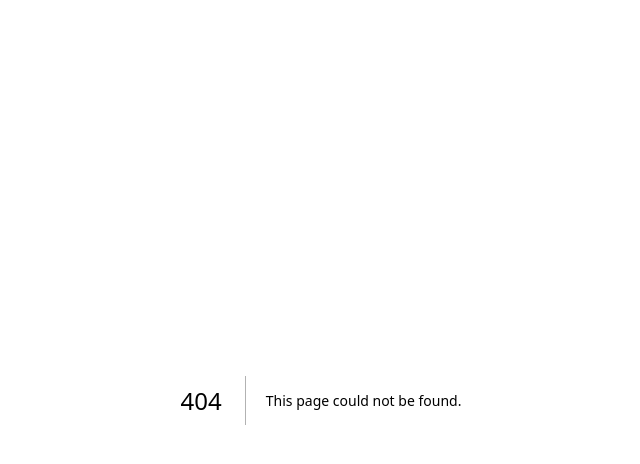
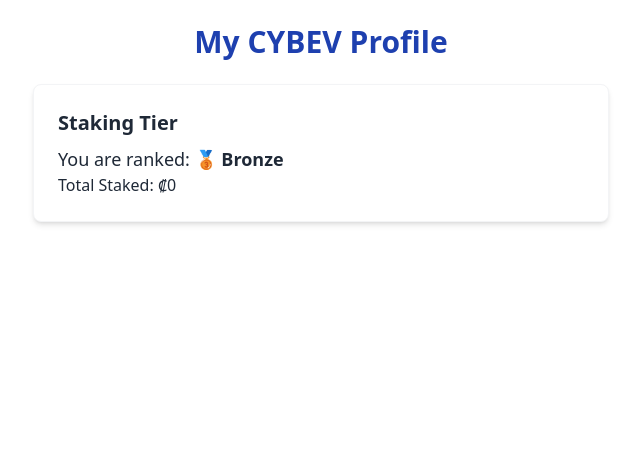
Before and after one commit to cybev1/cybev-frontend, a Next.js app: page /dashboard/profile-summary in a window 1280 px wide. Before the commit this address had no page. Shown: the top 464 px of the page, without its empty margins (319-959 px from the left). Built offline with nearby package versions, Linux system fonts and the light colour scheme; no server answers.

Commit message:
Add files via upload

```diff
--- /dev/null
+++ b/pages/dashboard/profile-summary.js
@@ -0,0 +1,38 @@
+import { useEffect, useState } from 'react';
+import Card from '../../components/ui/Card';
+
+function getTier(amount) {
+  if (amount >= 1000) return '💎 Diamond';
+  if (amount >= 500) return '🥇 Gold';
+  if (amount >= 100) return '🥈 Silver';
+  return '🥉 Bronze';
+}
+
+export default function ProfileSummary() {
+  const [totalStaked, setTotalStaked] = useState(0);
+
+  useEffect(() => {
+    const token = localStorage.getItem('token');
+    fetch('/api/stakes/user', {
+      headers: { Authorization: token }
+    })
+      .then(res => res.json())
+      .then(data => {
+        const total = data.reduce((acc, cur) => acc + cur.amount, 0);
+        setTotalStaked(total);
+      });
+  }, []);
+
+  return (
+    <div className="min-h-screen p-6 bg-white text-gray-800">
+      <div className="max-w-xl mx-auto space-y-6">
+        <h1 className="text-3xl font-bold text-blue-800 text-center">My CYBEV Profile</h1>
+        <Card>
+          <h2 className="text-xl font-semibold mb-2">Staking Tier</h2>
+          <p className="text-lg">You are ranked: <strong>{getTier(totalStaked)}</strong></p>
+          <p>Total Staked: ₡{totalStaked}</p>
+        </Card>
+      </div>
+    </div>
+  );
+}
```
